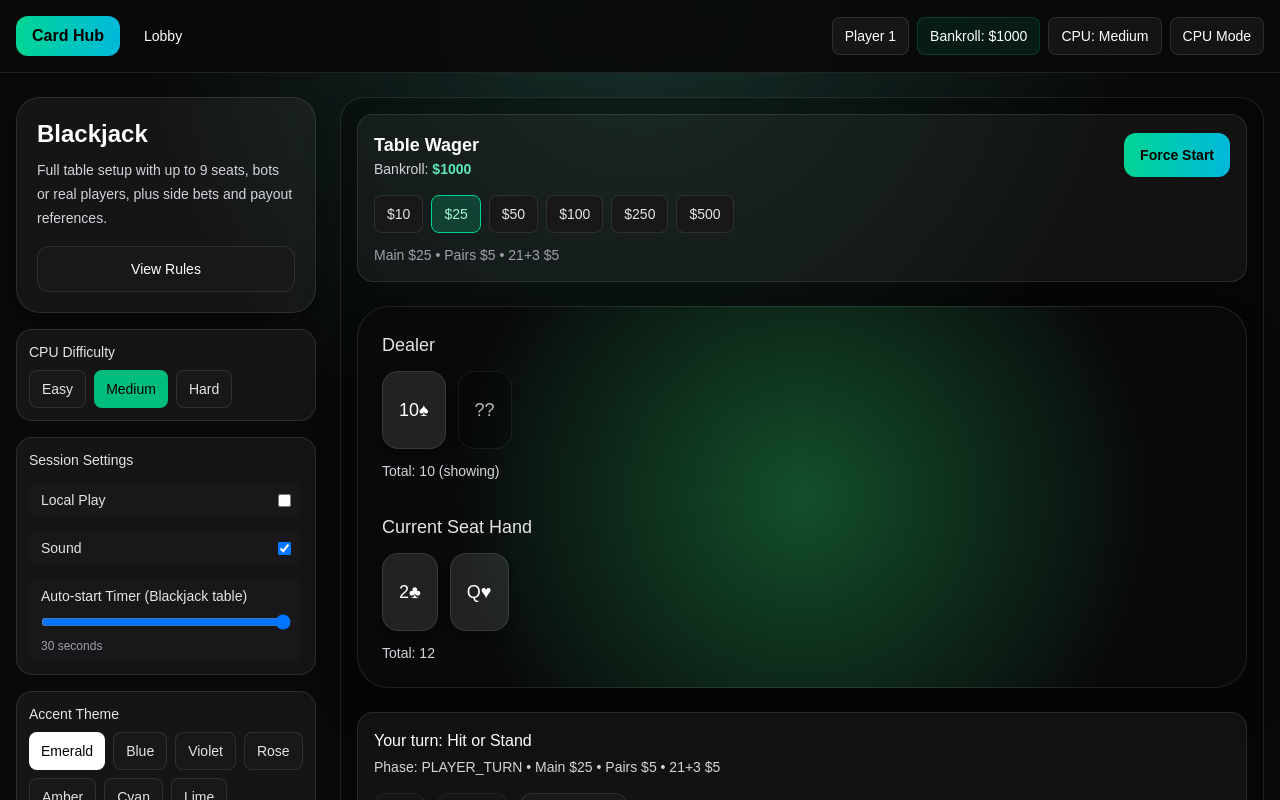
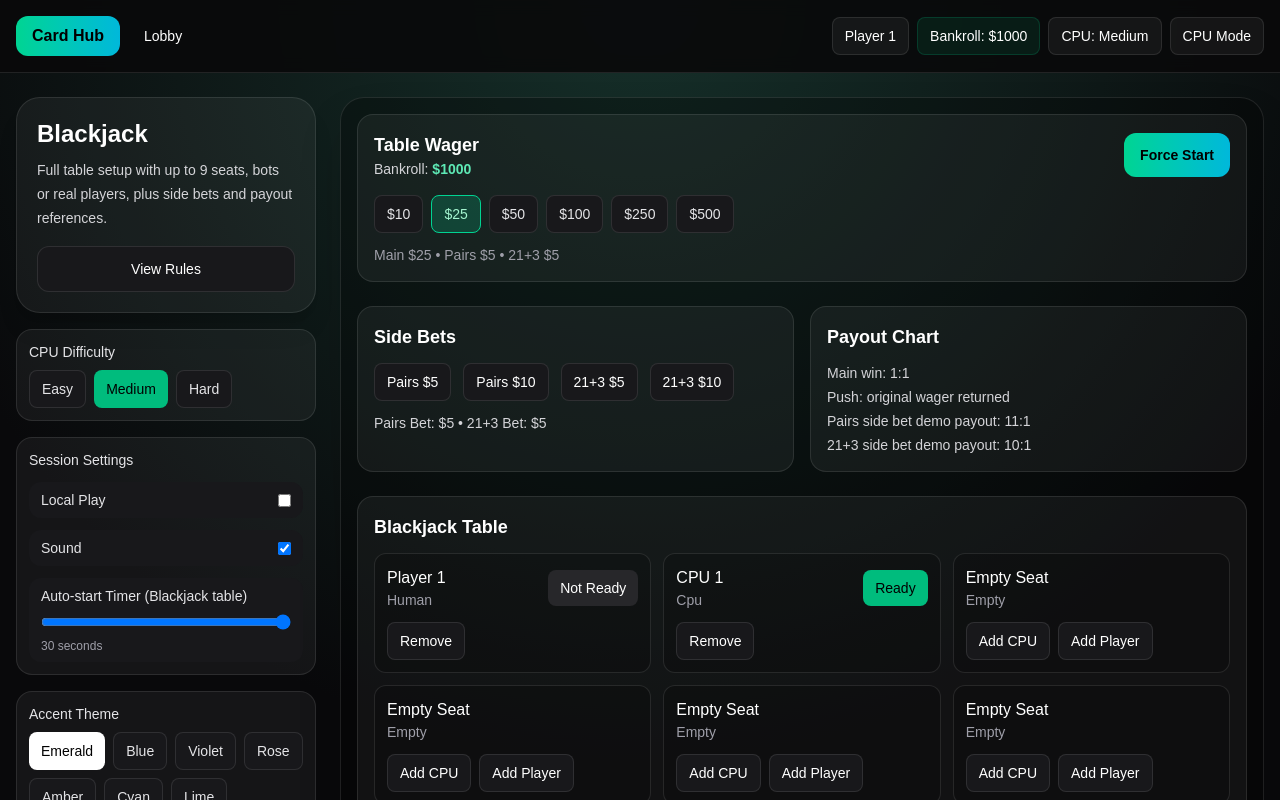
Before and after one commit to TrippieGlop/casino-app, a Next.js app: page /games/blackjack in a window 1280 px wide. Shown: the top 800 px of the page. Built offline with nearby package versions, Linux system fonts and the light colour scheme.

Commit message:
made changes to the blackjack file

```diff
--- a/src/app/games/blackjack/page.tsx
+++ b/src/app/games/blackjack/page.tsx
@@ -115,6 +115,35 @@ export default function BlackjackPage() {
     setSeats((prev) => prev.map((s) => ({ ...s, ready: s.kind === 'cpu' })));
   }
 
+  function toggleReady(id: string) {
+    setSeats((prev) =>
+      prev.map((s) => (s.id === id && s.kind !== 'empty' ? { ...s, ready: !s.ready } : s))
+    );
+  }
+
+  function fillSeat(id: string, kind: 'human' | 'cpu') {
+    setSeats((prev) =>
+      prev.map((s) =>
+        s.id === id
+          ? {
+              ...s,
+              kind,
+              label: kind === 'human' ? `Player ${id.slice(1)}` : `CPU ${id.slice(1)}`,
+              ready: kind === 'cpu',
+            }
+          : s
+      )
+    );
+  }
+
+  function emptySeat(id: string) {
+    setSeats((prev) =>
+      prev.map((s) =>
+        s.id === id ? { ...s, kind: 'empty', label: 'Empty Seat', ready: false } : s
+      )
+    );
+  }
+
   return (
     <GameShell
       title="Blackjack"
@@ -131,23 +160,87 @@ export default function BlackjackPage() {
           helperText={`Main $${wager} • Pairs $${pairBet} • 21+3 $${threeBet}`}
         />
 
+        <div className="grid gap-4 md:grid-cols-2">
+          <div className="rounded-2xl border border-white/10 bg-white/5 p-4">
+            <h3 className="text-lg font-semibold">Side Bets</h3>
+            <div className="mt-3 flex flex-wrap gap-3">
+              <button className="rounded-lg border border-white/10 bg-zinc-900 px-3 py-2 text-sm" onClick={() => setPairBet(5)}>Pairs $5</button>
+              <button className="rounded-lg border border-white/10 bg-zinc-900 px-3 py-2 text-sm" onClick={() => setPairBet(10)}>Pairs $10</button>
+              <button className="rounded-lg border border-white/10 bg-zinc-900 px-3 py-2 text-sm" onClick={() => setThreeBet(5)}>21+3 $5</button>
+              <button className="rounded-lg border border-white/10 bg-zinc-900 px-3 py-2 text-sm" onClick={() => setThreeBet(10)}>21+3 $10</button>
+            </div>
+            <p className="mt-3 text-sm text-zinc-300">Pairs Bet: ${pairBet} • 21+3 Bet: ${threeBet}</p>
+          </div>
+
+          <div className="rounded-2xl border border-white/10 bg-white/5 p-4">
+            <h3 className="text-lg font-semibold">Payout Chart</h3>
+            <div className="mt-3 space-y-1 text-sm text-zinc-300">
+              <div>Main win: 1:1</div>
+              <div>Push: original wager returned</div>
+              <div>Pairs side bet demo payout: 11:1</div>
+              <div>21+3 side bet demo payout: 10:1</div>
+            </div>
+          </div>
+        </div>
+
+        <div className="rounded-2xl border border-white/10 bg-white/5 p-4">
+          <div className="mb-3 flex items-center justify-between">
+            <h3 className="text-lg font-semibold">Blackjack Table</h3>
+            {everyoneReady && !roundActive && (
+              <div className="text-sm text-emerald-300">Auto-deal in {secondsLeft}s</div>
+            )}
+          </div>
+
+          <div className="grid gap-3 md:grid-cols-2 xl:grid-cols-3">
+            {seats.map((seat) => (
+              <div key={seat.id} className="rounded-xl border border-white/10 bg-black/20 p-3">
+                <div className="flex items-center justify-between">
+                  <div>
+                    <div className="font-medium">{seat.label}</div>
+                    <div className="text-sm text-zinc-400 capitalize">{seat.kind}</div>
+                  </div>
+                  {seat.kind !== 'empty' && (
+                    <button
+                      className={`rounded-lg px-3 py-2 text-sm ${seat.ready ? 'bg-emerald-500 text-black' : 'bg-zinc-800 text-white'}`}
+                      onClick={() => toggleReady(seat.id)}
+                    >
+                      {seat.ready ? 'Ready' : 'Not Ready'}
+                    </button>
+                  )}
+                </div>
+
+                <div className="mt-3 flex gap-2">
+                  {seat.kind === 'empty' ? (
+                    <>
+                      <button className="rounded-lg border border-white/10 bg-zinc-900 px-3 py-2 text-sm" onClick={() => fillSeat(seat.id, 'cpu')}>
+                        Add CPU
+                      </button>
+                      <button className="rounded-lg border border-white/10 bg-zinc-900 px-3 py-2 text-sm" onClick={() => fillSeat(seat.id, 'human')}>
+                        Add Player
+                      </button>
+                    </>
+                  ) : (
+                    <button className="rounded-lg border border-white/10 bg-zinc-900 px-3 py-2 text-sm" onClick={() => emptySeat(seat.id)}>
+                      Remove
+                    </button>
+                  )}
+                </div>
+              </div>
+            ))}
+          </div>
+        </div>
+
         <div className="rounded-[2rem] border border-white/10 bg-[radial-gradient(circle_at_center,_rgba(20,83,45,0.95),_rgba(9,9,11,1)_72%)] p-6 shadow-2xl">
           <section>
             <h2 className="text-lg font-medium text-zinc-200">Dealer</h2>
             <div className="mt-3 flex flex-wrap gap-3">
               {dealerShown.map((c, idx) =>
                 c ? (
-                  <span
-                    key={c.id}
-                    className="rounded-2xl border border-white/10 bg-white/10 px-4 py-6 font-mono text-lg shadow-lg"
-                  >
+                  <span key={c.id} className="rounded-2xl border border-white/10 bg-white/10 px-4 py-6 font-mono text-lg shadow-lg">
                     {renderCard(c)}
                   </span>
                 ) : (
-                  <span
-                    key={`hidden-${idx}`}
-                    className="rounded-2xl border border-white/10 bg-black/30 px-4 py-6 font-mono text-lg opacity-70 shadow-lg"
-                  >
+                  <span key={`hidden-${idx}`} className="rounded-2xl border border-white/10 bg-black/30 px-4 py-6 font-mono text-lg opacity-70 shadow-lg">
                     ??
                   </span>
                 )
@@ -163,10 +256,7 @@ export default function BlackjackPage() {
             <h2 className="text-lg font-medium text-zinc-200">Current Seat Hand</h2>
             <div className="mt-3 flex flex-wrap gap-3">
               {state.playerCards.map((c) => (
-                <span
-                  key={c.id}
-                  className="rounded-2xl border border-white/10 bg-white/10 px-4 py-6 font-mono text-lg shadow-lg"
-                >
+                <span key={c.id} className="rounded-2xl border border-white/10 bg-white/10 px-4 py-6 font-mono text-lg shadow-lg">
                   {renderCard(c)}
                 </span>
               ))}
@@ -191,7 +281,6 @@ export default function BlackjackPage() {
             >
               Hit
             </button>
-
             <button
               className="rounded-xl border border-white/10 bg-zinc-900 px-4 py-3 text-sm hover:bg-zinc-800 disabled:opacity-50"
               onClick={() => dispatch({ type: 'STAND' })}
@@ -199,7 +288,6 @@ export default function BlackjackPage() {
             >
               Stand
             </button>
-
             <button
               className="rounded-xl border border-white/10 bg-zinc-900 px-4 py-3 text-sm hover:bg-zinc-800"
               onClick={resetTable}
```
